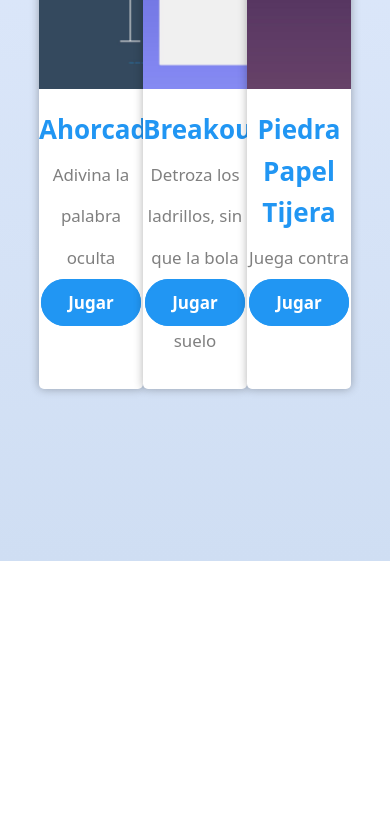
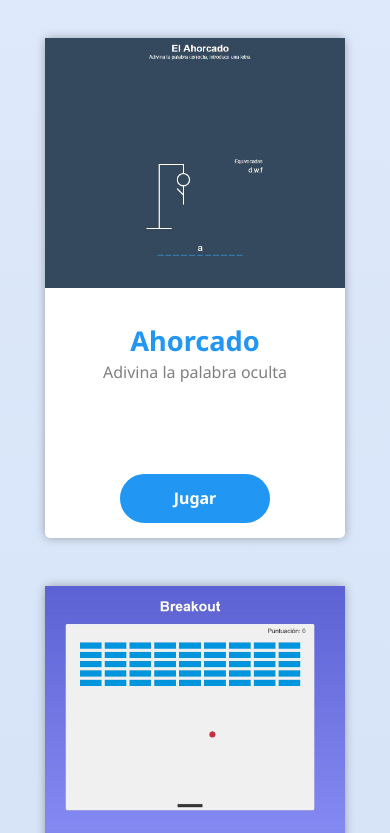
Before and after one commit to doyo91/JuegosJS, a plain HTML site: page index.html in a window 390 px wide. Shown: the part 283-1116 px from the top of the page. Before the commit the page ends 844 px from the top, so only its background shows below. Drawn offline with Linux system fonts and the light colour scheme.

Commit message:
Sass y responsive

```diff
--- a/index.html
+++ b/index.html
@@ -5,43 +5,62 @@
     <meta name="viewport" content="width=device-width, initial-scale=1.0" />
 
     <title>Juegos JavaScript</title>
-    <link rel="stylesheet" href="style.css">
-
+    <link rel="stylesheet" href="./css/style.min.css" />
   </head>
   <body>
     <section class="main">
+      <div class="section-heading">
+        <h1 class="section-heading__title">Juegos con JavaScript</h1>
+      </div>
       <div class="container-cards">
         <!-- Game 1 -->
-        <article class="card transition">
-          <h2 class="card__title transition">
-            Ahorcado<br/><small class="card__desc">Adivina la palabra oculta</small>
-          </h2>
-          <div class="card__btn transition">
+        <article class="card">
+          <div class="card-header">
+            <div class="img img--1"></div>
+          </div>
+          <div class="card-body">
+            <h2 class="title">
+              Ahorcado<br /><small class="description"
+                >Adivina la palabra oculta</small
+              >
+            </h2>
+          </div>
+          <div class="card-footer">
             <a href="/Ahorcado/index.html" class="btn">Jugar</a>
           </div>
-          <div class="card__img card__img--1 transition"></div>
         </article>
         <!-- Game 2 -->
-        <article class="card transition">
-          <h2 class="card__title transition">
-            Breakout<br/><small class="card__desc">Detroza los ladrillos, sin que la bola toque el suelo</small>
-          </h2>
-          <div class="card__btn transition">
+        <article class="card">
+          <div class="card-header">
+            <div class="img img--2"></div>
+          </div>
+          <div class="card-body">
+            <h2 class="title">
+              Breakout<br /><small class="description"
+                >Detroza los ladrillos, sin que la bola toque el suelo</small
+              >
+            </h2>
+          </div>
+          <div class="card-footer">
             <a href="/breakout/index.html" class="btn">Jugar</a>
           </div>
-          <div class="card__img card__img--2 transition"></div>
         </article>
         <!-- Game 3 -->
-        <article class="card transition">
-          <h2 class="card__title transition">
-            Piedra Papel Tijera<br/><small class="card__desc">Juega contra la CPU</small>
-          </h2>
-          <div class="card__btn transition">
+        <article class="card">
+          <div class="card-header">
+            <div class="img img--3"></div>
+          </div>
+          <div class="card-body">
+            <h2 class="title">
+              Piedra Papel Tijera<br /><small class="description"
+                >Juega contra la CPU</small
+              >
+            </h2>
+          </div>
+          <div class="card-footer">
             <a href="/piedra-papel-tijera/index.html" class="btn">Jugar</a>
           </div>
-          <div class="card__img card__img--3 transition"></div>
         </article>
-
       </div>
     </section>
   </body>
--- /dev/null
+++ b/style.scss
@@ -0,0 +1,153 @@
+@import url("https://fonts.googleapis.com/css2?family=Noto+Sans:ital,wght@0,400;0,700;1,400;1,700&display=swap");
+
+*,
+*::before,
+*::after {
+  box-sizing: border-box;
+}
+
+html,
+body {
+  margin: 0;
+  padding: 0;
+  line-height: 1.6;
+  font-size: 16px;
+
+}
+
+.main {
+  background: #e0eafc; /* fallback for old browsers */
+  background: -webkit-linear-gradient(
+    to top,
+    #cfdef3,
+    #e0eafc
+  ); /* Chrome 10-25, Safari 5.1-6 */
+  background: linear-gradient(
+    to top,
+    #cfdef3,
+    #e0eafc
+  ); /* W3C, IE 10+/ Edge, Firefox 16+, Chrome 26+, Opera 12+, Safari 7+ */
+
+  width: 100%;
+  height: 100%;
+  padding: 5rem 0;
+}
+
+.section-heading {
+    text-align: center;
+    margin-bottom: 3rem;
+
+    &__title {
+        font-size: 3rem;
+        font-weight: bold;
+        font-family: "Noto Sans", serif;
+        text-transform: uppercase;
+    }
+}
+
+.container-cards {
+  width: 80%;
+  margin-left: auto;
+  margin-right: auto;
+  display: flex;
+  flex-direction: column;
+  justify-content: center;
+  align-items: center;
+}
+
+.card {
+  background-color: #fff;
+  height: 500px;
+  width: 300px;
+  box-shadow: 0px 0px 10px rgba(0, 0, 0, 0.3);
+  border-radius: 5px;
+  display: grid;
+  margin-bottom: 3rem;
+  grid-template-areas:
+    "head"
+    "body"
+    "foo";
+  grid-template-columns: 1fr;
+  grid-template-rows: 250px 1fr 80px;
+
+  &:hover {
+    box-shadow: 0px 30px 30px rgba(0, 0, 0, 0.2);
+  }
+
+  &-header {
+    grid-area: head;
+
+    .img {
+      height: 100%;
+      width: 100%;
+    }
+
+    .img--1 {
+      background: url(../img/ahorcado.JPG) no-repeat;
+      background-size: cover;
+    }
+    .img--2 {
+      background: url(../img/breakout.JPG) no-repeat;
+      background-size: cover;
+    }
+    .img--3 {
+      background: url(../img/piedra-papel-tijera.JPG) no-repeat;
+      background-size: cover;
+      background-position-x: -45px;
+    }
+  }
+
+  &-body {
+    grid-area: body;
+    padding: 1rem;
+    line-height: 1;
+
+    .title {
+      text-align: center;
+      font-size: 1.7rem;
+      color: #2196f3;
+      font-family: "Noto Sans", serif;
+    }
+
+    .description {
+      font-weight: normal;
+      font-size: 1rem;
+      color: rgba(0, 0, 0, 0.5);
+    }
+  }
+
+  &-footer {
+    grid-area: foo;
+    display: flex;
+    justify-content: center;
+    align-items: center;
+
+    .btn {
+      text-align: center;
+      width: 50%;
+      font-family: "Noto Sans", serif;
+      color: #fff;
+      border: 2px solid #2196f3;
+      background-color: #2196f3;
+      padding: 10px 25px;
+      border-radius: 50px;
+      font-size: 1rem;
+      text-decoration: none;
+      font-weight: bold;
+    }
+  }
+}
+
+@media (min-width: 1200px) {
+    .main {
+        height: 100vh;
+      }
+  .container-cards {
+    flex-direction: row;
+    justify-content: space-evenly;
+  }
+
+  .card {
+    margin-bottom: 0;
+  }
+}
```
Also changed, not shown: css/style.min.css (added), style.css.
